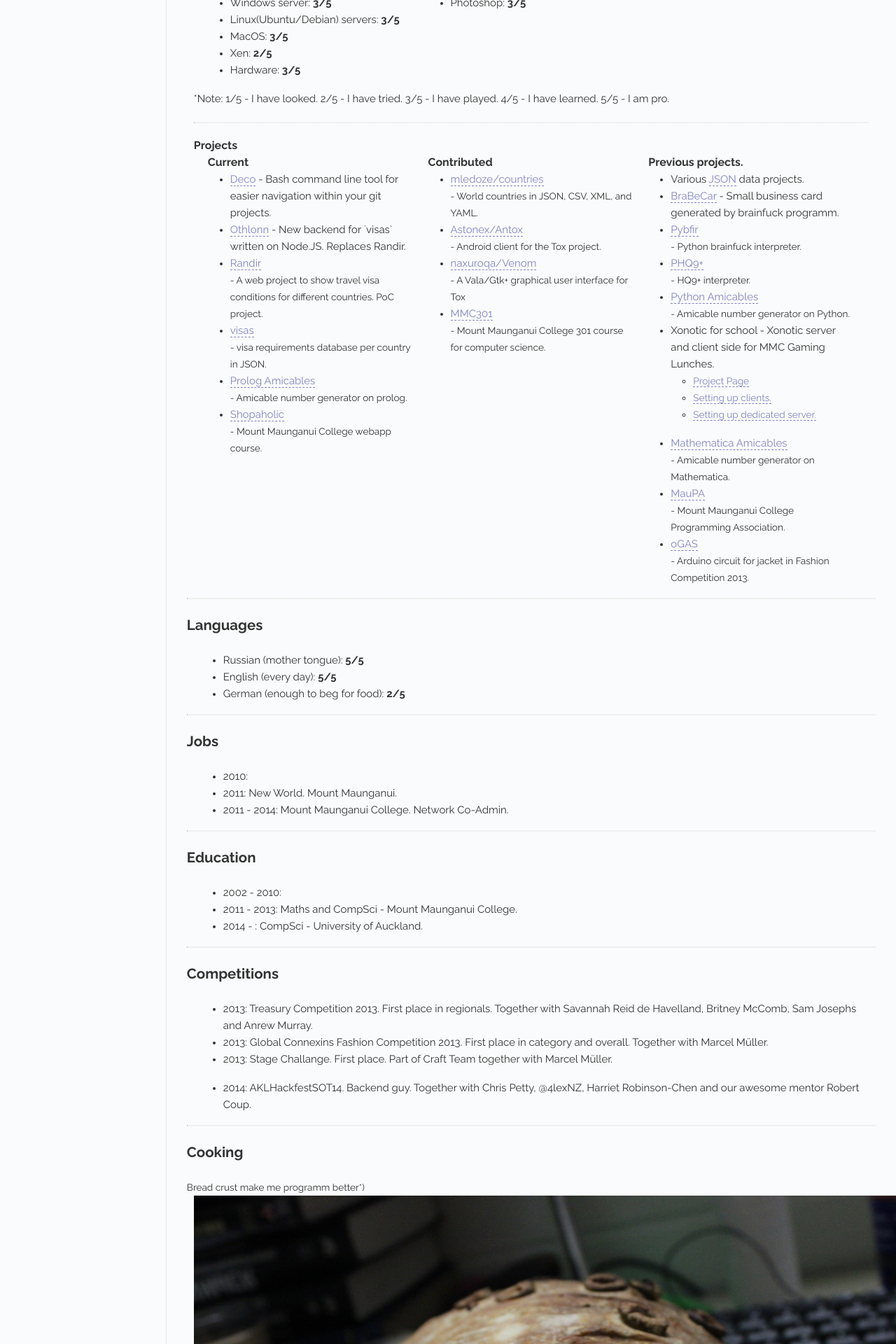
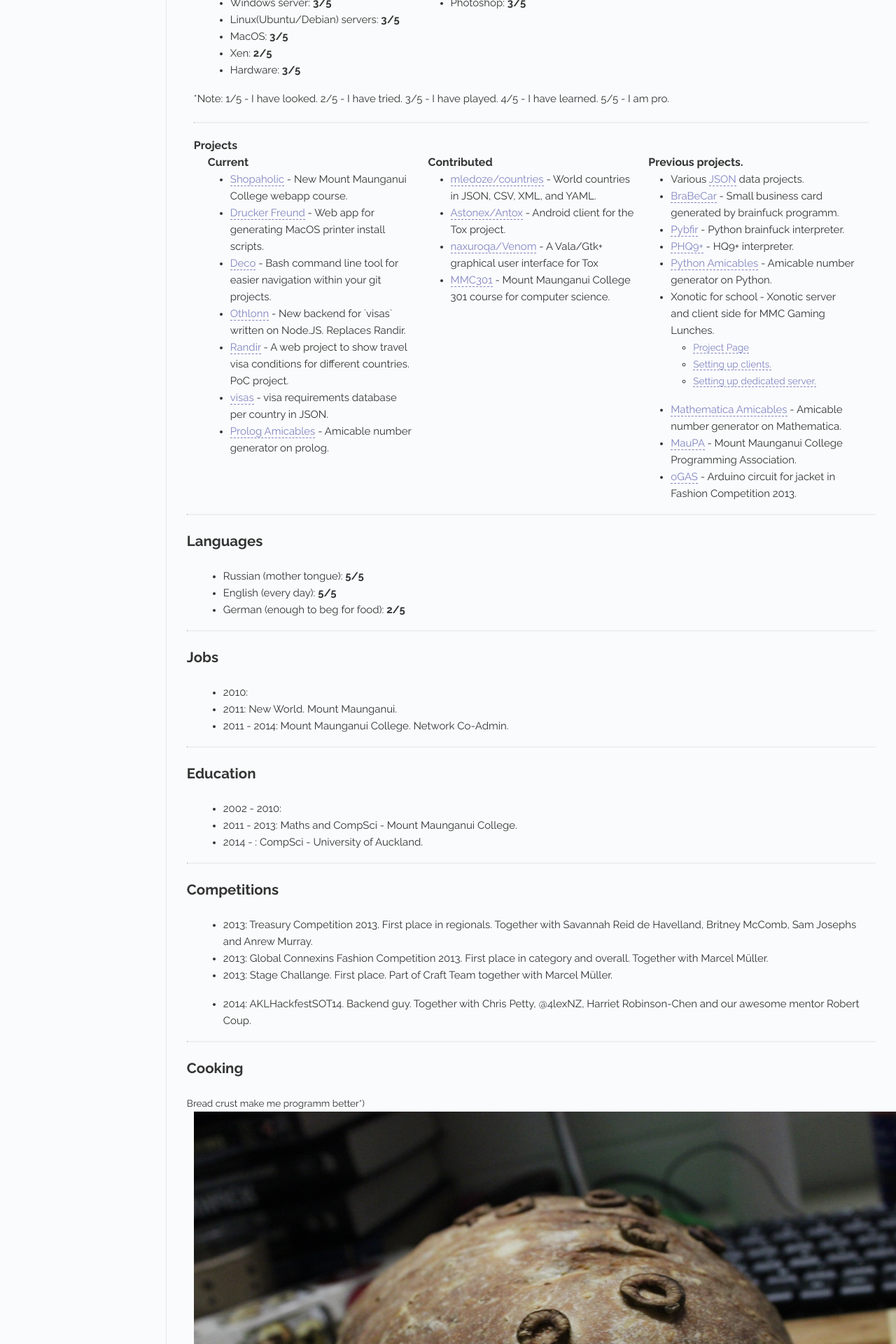
Before and after one commit to herrjemand/herrjemand.github.io, a Jekyll site: the page built from index.html, in a window 1280 px wide. Shown: the part 847-2767 px from the top of the page at 70% size. Built offline with Jekyll 4.4.1, drawn with Linux system fonts in a browser that asks for light colours; Markdown is read by kramdown in place of the engine named in the settings.

Commit message:
Added new project. :lipstick:

```diff
--- a/index.html
+++ b/index.html
@@ -98,21 +98,22 @@ title: Home
 						<div class="col-4">
 							<h3>Current</h3>
 							<ul>
+								<li><p><a href="https://github.com/Maupa/Shopaholic">Shopaholic</a> - New Mount Maunganui College webapp course.</p></li>
+								<li><p><a href="https://github.com/Maupa/DruckenFreund">Drucker Freund</a> - Web app for generating MacOS printer install scripts.</p></li>
 								<li><p><a href="https://github.com/herrniemand/Dev-Commandos" title="Dev-Commandos">Deco</a> - Bash command line tool for easier navigation within your git projects.</p></li>
 								<li><p><a href="https://github.com/herrniemand/Othlonn">Othlonn</a> - New backend for `visas` written on Node.JS. Replaces Randir.</p></li>
-								<li><p><a href="https://github.com/herrniemand/Randir">Randir</a></p> - A web project to show travel visa conditions for different countries. PoC project.</li>
-								<li><p><a href="https://github.com/herrniemand/visas">visas</a></p> - visa requirements database per country in JSON.</li>
-								<li><p><a href="https://github.com/herrniemand/Prolog__Amicables">Prolog Amicables</a></p> - Amicable number generator on prolog.</li>
-								<li><p><a href="https://github.com/Maupa/Shopaholic">Shopaholic</a></p> - Mount Maunganui College webapp course.</li>
+								<li><p><a href="https://github.com/herrniemand/Randir">Randir</a> - A web project to show travel visa conditions for different countries. PoC project.</p></li>
+								<li><p><a href="https://github.com/herrniemand/visas">visas</a> - visa requirements database per country in JSON.</p></li>
+								<li><p><a href="https://github.com/herrniemand/Prolog__Amicables">Prolog Amicables</a> - Amicable number generator on prolog.</p></li>
 							</ul>
 						</div>
 						<div class="col-4">
 							<h3>Contributed</h3>
 							<ul>
-								<li><p><a href="https://github.com/mledoze/countries">mledoze/countries</a></p> - World countries in JSON, CSV, XML, and YAML.</li>
-								<li><p><a href="https://github.com/Astonex/Antox">Astonex/Antox</a></p> - Android client for the Tox project.</li>
-								<li><p><a href="https://github.com/naxuroqa/Venom">naxuroqa/Venom</a></p> - A Vala/Gtk+ graphical user interface for Tox</li>
-								<li><p><a href="">MMC301</a></p> - Mount Maunganui College 301 course for computer science.</li>
+								<li><p><a href="https://github.com/mledoze/countries">mledoze/countries</a> - World countries in JSON, CSV, XML, and YAML.</p></li>
+								<li><p><a href="https://github.com/Astonex/Antox">Astonex/Antox</a> - Android client for the Tox project.</p></li>
+								<li><p><a href="https://github.com/naxuroqa/Venom">naxuroqa/Venom</a> - A Vala/Gtk+ graphical user interface for Tox</p></li>
+								<li><p><a href="">MMC301</a> - Mount Maunganui College 301 course for computer science.</p></li>
 
 							</ul>
 						</div>
@@ -121,9 +122,9 @@ title: Home
 							<ul>
 								<li><p>Various <a href="https://github.com/herrniemand/JsonDigest">JSON</a> data projects.</p></li>
 								<li><p><a href="https://github.com/herrniemand/Brainfuck__Business_Card">BraBeCar</a> - Small business card generated by brainfuck programm.</p></li>
-								<li><p><a href="https://github.com/herrniemand/Python__Pybfir_Brainfuck">Pybfir</a></p> - Python brainfuck interpreter.</li>
-								<li><p><a href="https://github.com/herrniemand/Python__HQ9P">PHQ9+</a></p> - HQ9+ interpreter.</li>
-								<li><p><a href="https://github.com/herrniemand/Prolog__Amicables">Python Amicables</a></p> - Amicable number generator on Python.</li>
+								<li><p><a href="https://github.com/herrniemand/Python__Pybfir_Brainfuck">Pybfir</a> - Python brainfuck interpreter.</p></li>
+								<li><p><a href="https://github.com/herrniemand/Python__HQ9P">PHQ9+</a> - HQ9+ interpreter.</p></li>
+								<li><p><a href="https://github.com/herrniemand/Prolog__Amicables">Python Amicables</a> - Amicable number generator on Python.</p></li>
 								<li><p>Xonotic for school - Xonotic server and client side for MMC Gaming Lunches.</p>
 									<ul>
 										<li><a href="http://maupa.co.nz/our-projects/gaming-lunches/">Project Page</a></li>
@@ -131,9 +132,9 @@ title: Home
 										<li><a href="http://maupa.co.nz/xonotic-fs-part-2/">Setting up dedicated server.</a></li>
 									</ul>
 								</li>
-								<li><p><a href="https://github.com/herrniemand/Mathematica__Amicables">Mathematica Amicables</a></p> - Amicable number generator on Mathematica.</li>
-								<li><p><a href="http://maupa.co.nz/">MauPA</a></p> - Mount Maunganui College Programming Association.</li>
-								<li><p><a href="https://github.com/herrniemand/ARD__oGAS">oGAS</a></p> - Arduino circuit for jacket in Fashion Competition 2013.</li>
+								<li><p><a href="https://github.com/herrniemand/Mathematica__Amicables">Mathematica Amicables</a> - Amicable number generator on Mathematica.</p></li>
+								<li><p><a href="http://maupa.co.nz/">MauPA</a> - Mount Maunganui College Programming Association.</p></li>
+								<li><p><a href="https://github.com/herrniemand/ARD__oGAS">oGAS</a> - Arduino circuit for jacket in Fashion Competition 2013.</p></li>
 
 							</ul>
 						</div>
```
